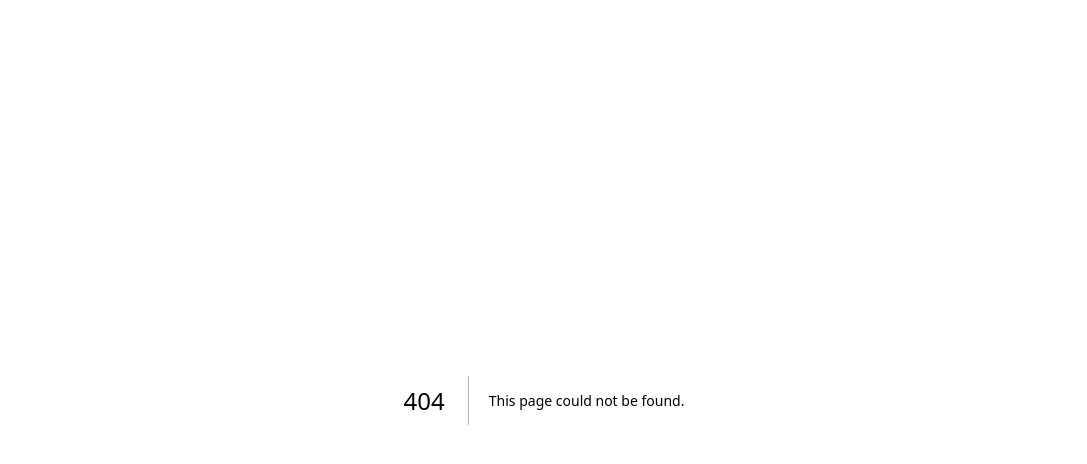
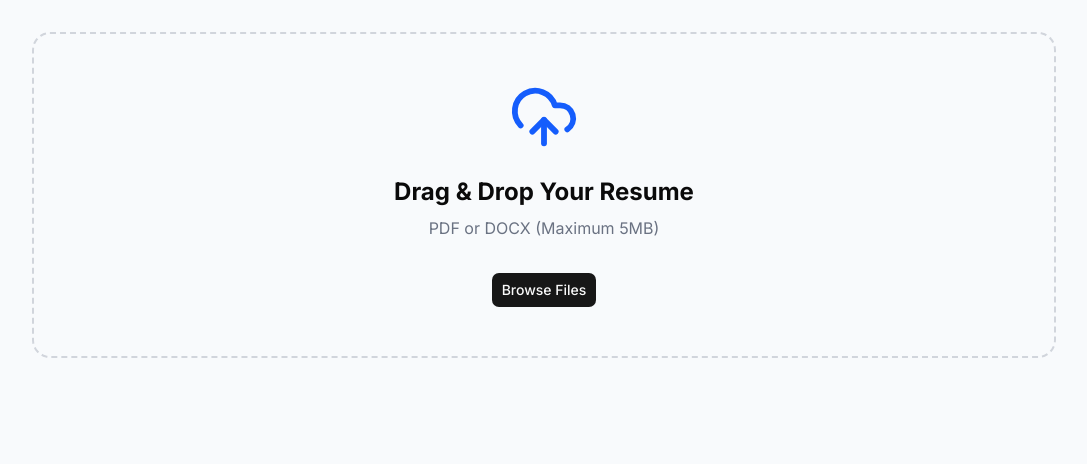
Before and after one commit to ankitdhaka74/resume-ai, a Next.js app: page /analysis in a window 1280 px wide. Before the commit this address had no page. Shown: the top 464 px of the page, without its empty margins (96-1183 px from the left). Built offline with nearby package versions, Linux system fonts and the light colour scheme.

Commit message:
Fix analysis page and upload routing

```diff
--- /dev/null
+++ b/app/analysis/page.tsx
@@ -0,0 +1,9 @@
+import UploadBox from "@/components/upload/UploadBox";
+
+export default function AnalysisPage() {
+  return (
+    <main className="min-h-screen bg-slate-50 p-8">
+      <UploadBox />
+    </main>
+  );
+}
--- a/components/Hero.tsx
+++ b/components/Hero.tsx
@@ -56,7 +56,7 @@ export default function Hero() {
             transition={{ delay: 0.5 }}
             className="mt-10 flex flex-wrap gap-4"
           >
-          <Link href="/analyze">
+          <Link href="/analysis">
             <button className="bg-blue-600 hover:bg-blue-700 text-white px-8 py-4 rounded-xl font-semibold shadow-lg transition">
               🚀 Analyze Resume
             </button>
```
